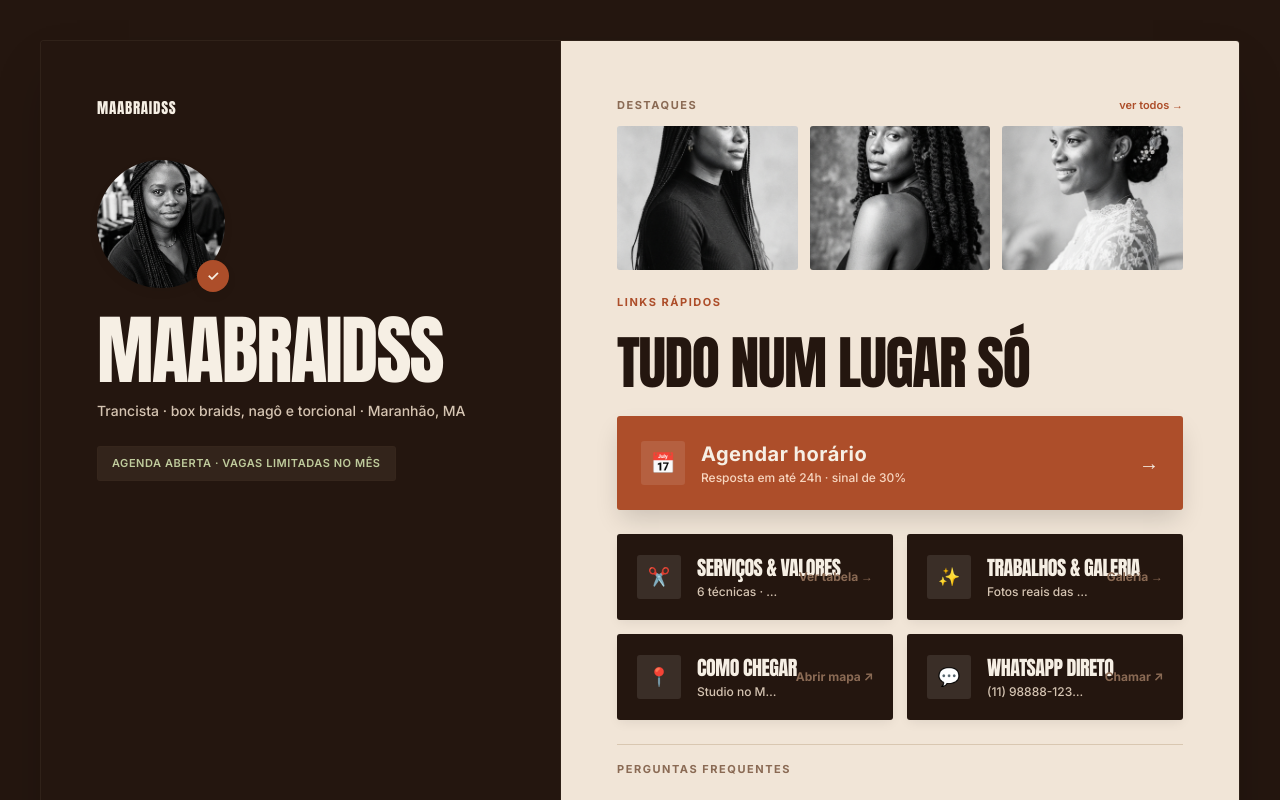
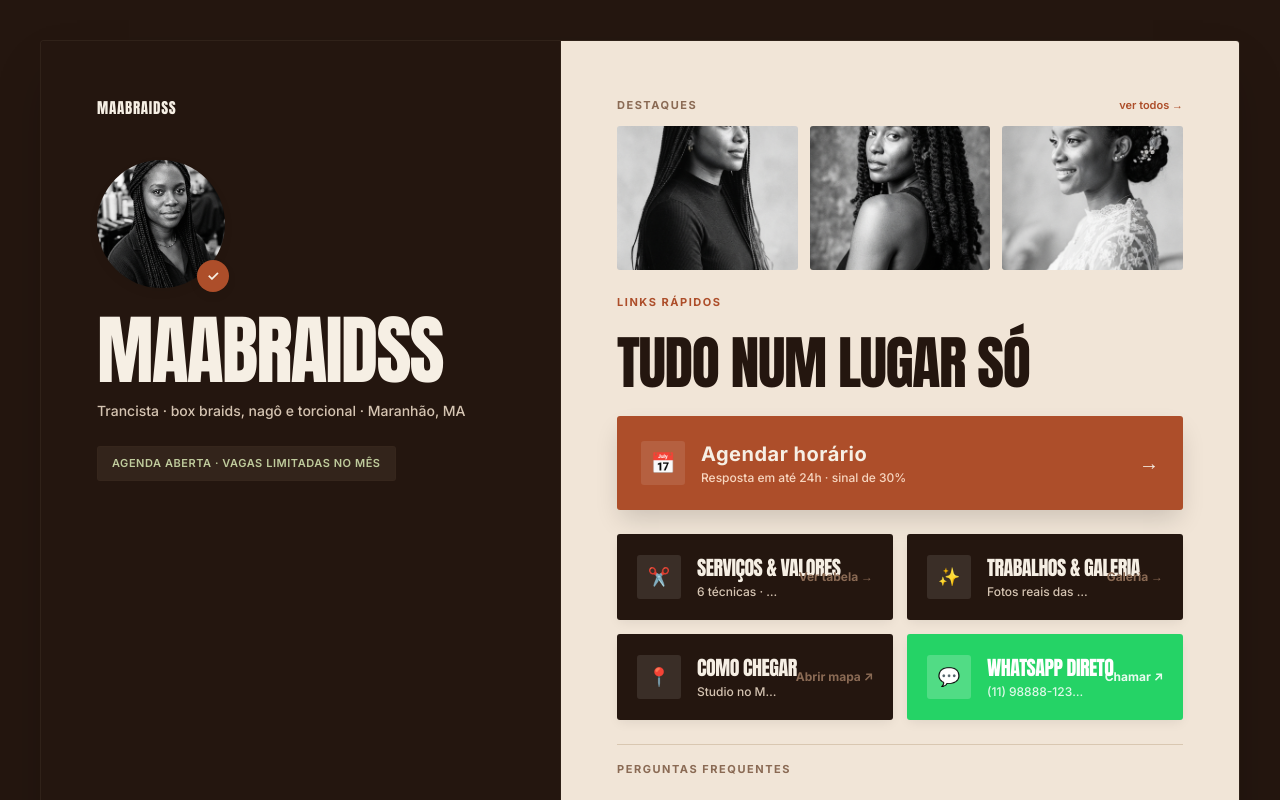
Before and after one commit to codebyed/maabraidss, a React (Vite) app: page / in a window 1280 px wide. Shown: the top 800 px of the page. Built offline with nearby package versions, Linux system fonts and the light colour scheme.

Commit message:
style(bio): botao WhatsApp na cor oficial do WhatsApp

```diff
--- a/src/pages/LinkBio.tsx
+++ b/src/pages/LinkBio.tsx
@@ -302,20 +302,20 @@ export const LinkBio: React.FC<LinkBioProps> = ({ onNavigate }) => {
                 href="https://wa.me/5511988881234?text=Olá Núbia! Vi seu link na bio e gostaria de conversar sobre tranças."
                 target="_blank"
                 rel="noopener noreferrer"
-                className="p-5 bg-espresso hover:bg-[#2C1C14] text-creamlight rounded-[3px] flex items-center gap-4 transition-all hover:scale-[1.01] text-left group shadow-soft"
+                className="p-5 bg-whatsapp hover:bg-[#1EBE5A] text-white rounded-[3px] flex items-center gap-4 transition-all hover:scale-[1.01] text-left group shadow-soft"
               >
-                <div className="w-11 h-11 shrink-0 rounded-[3px] bg-white/10 flex items-center justify-center text-lg">
+                <div className="w-11 h-11 shrink-0 rounded-[3px] bg-white/20 flex items-center justify-center text-lg">
                   💬
                 </div>
                 <div className="flex flex-col gap-0.5 flex-1 min-w-0">
-                  <span className="font-display text-lg sm:text-xl uppercase tracking-tight text-creamlight group-hover:text-honey transition-colors whitespace-nowrap">
+                  <span className="font-display text-lg sm:text-xl uppercase tracking-tight text-white group-hover:text-white transition-colors whitespace-nowrap">
                     WhatsApp Direto
                   </span>
-                  <span className="text-[11px] sm:text-xs text-latte font-medium truncate">
+                  <span className="text-[11px] sm:text-xs text-white/85 font-medium truncate">
                     (11) 98888-1234 · Dúvidas rápidas
                   </span>
                 </div>
-                <span className="hidden sm:inline text-xs text-mocha group-hover:text-whatsapp font-bold transition-colors shrink-0 whitespace-nowrap">
+                <span className="hidden sm:inline text-xs text-white/90 group-hover:text-white font-bold transition-colors shrink-0 whitespace-nowrap">
                   Chamar ↗
                 </span>
               </a>
```
